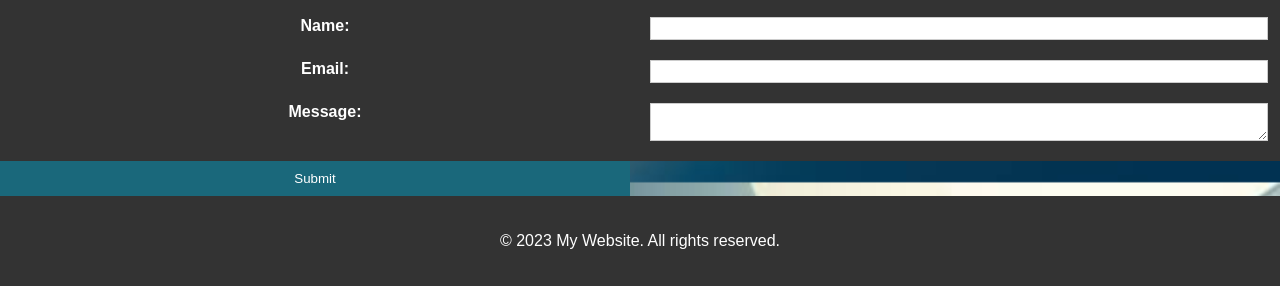
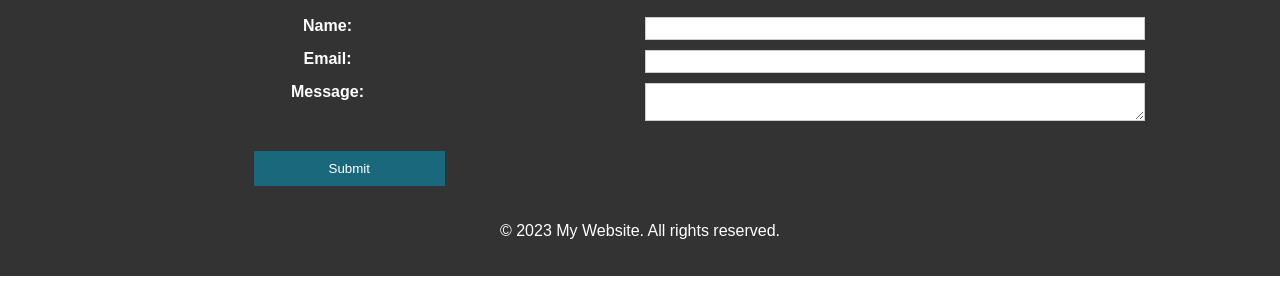
Before and after one commit to OluwasegunO-CTRL/GSE_proj, a plain HTML site: page index.html in a window 1280 px wide. Shown: the part 671-957 px from the top of the page. Drawn offline with Linux system fonts and the light colour scheme.

Commit message:
edit css

```diff
--- a/index.html
+++ b/index.html
@@ -37,10 +37,11 @@
           <label for="message">Message:</label>
           <textarea id="message" name="message"></textarea>
 
+
         </form>
       </section>
       </footer>
-      <form>
+      <form class="hello">
         <input type="submit" value="Submit">
       </form>
 
--- a/style.css
+++ b/style.css
@@ -40,7 +40,7 @@ body {
   }
 
   section {
-    margin-bottom: 50px;
+    margin-bottom: 10px;
   }
 
   h1, h2 {
@@ -50,7 +50,7 @@ body {
   form {
     display: grid;
     grid-template-columns: 1fr 1fr;
-    grid-gap: 20px;
+    grid-gap: 10px;
   }
 
   label {
@@ -64,7 +64,7 @@ body {
   textarea {
     border: 1px solid #ccc;
     padding: 3px;
-    width: 100%;
+    width: 80%;
   }
 
   input[type="submit"] {
@@ -72,7 +72,11 @@ body {
     border: none;
     color: #fff;
     cursor: pointer;
-    padding: 10px 10px;
+    padding: 10px 50px;
+    width: 30%;
+    margin-left: 40%;
+    text-align: center;
+
   }
 
   input[type="submit"]:hover {
@@ -84,6 +88,10 @@ body {
     color: #fff;
     padding: 20px;
     text-align: center;
+  }
+
+  .hello{
+    background-color: #333;
   }
 
   /* Styles for larger screens */
@@ -116,6 +124,6 @@ body {
     }
 
     section {
-      margin-bottom: 0;
+      margin-bottom: 20;
     }
   }
```
